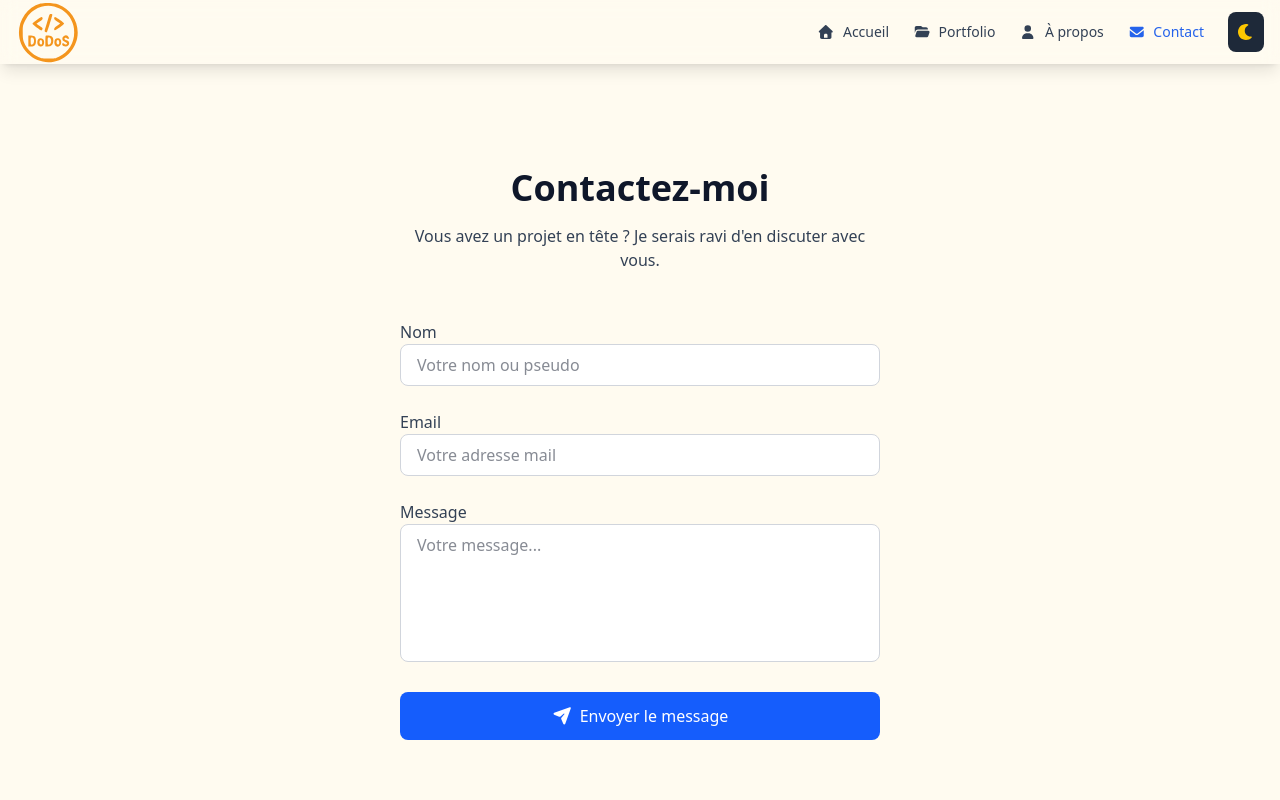
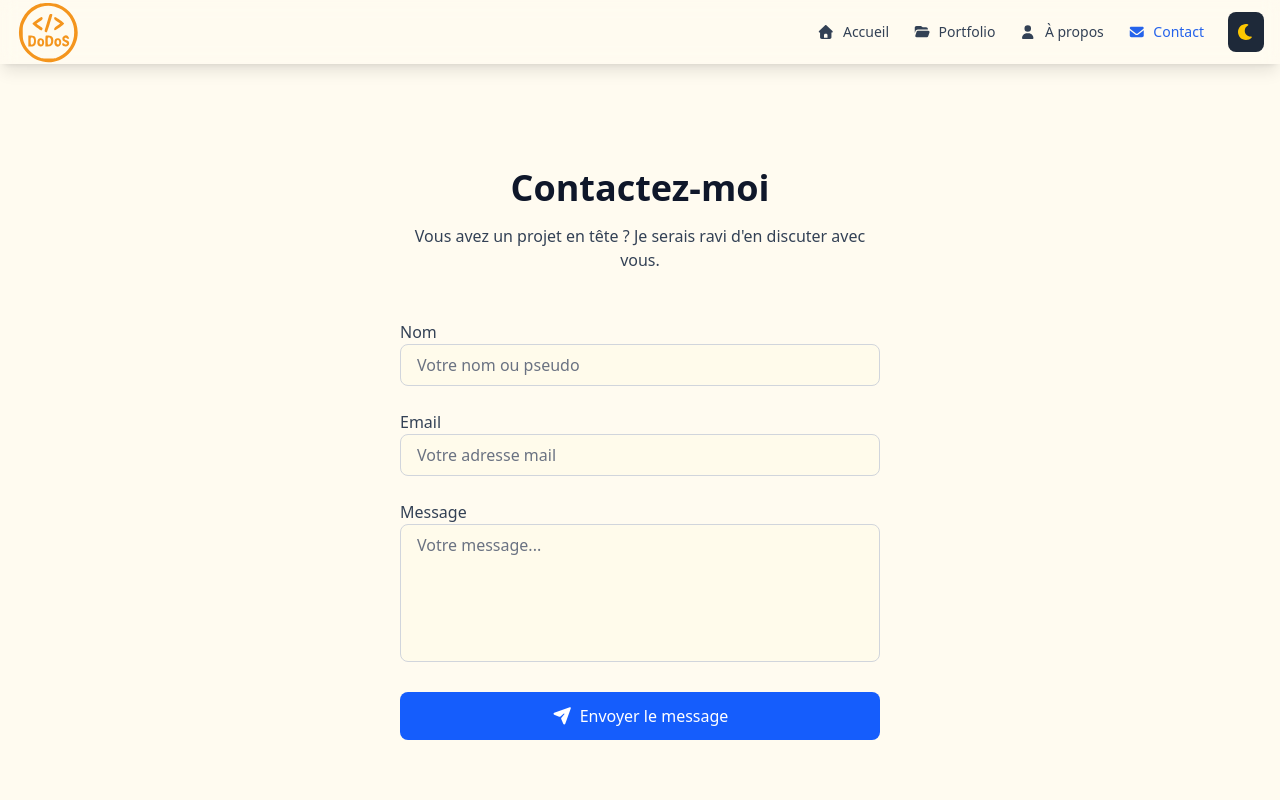
Before and after one commit to DwoDwoS/Portfolio-v.2, a Next.js app in the folder portfolio/: page /contact in a window 1280 px wide. Shown: the top 800 px of the page. Built offline with nearby package versions, Linux system fonts and the light colour scheme.

Commit message:
wip: modifying contact form background in light mode

```diff
--- a/portfolio/components/ContactForm.tsx
+++ b/portfolio/components/ContactForm.tsx
@@ -3,10 +3,12 @@ import { useForm, ValidationError } from '@formspree/react';
 import { useState } from 'react';
 import { FontAwesomeIcon } from '@fortawesome/react-fontawesome';
 import { faPaperPlane, faSpinner, faCheck } from '@fortawesome/free-solid-svg-icons';
+import { useTheme } from '@/contexts/ThemeContext';
 
 export default function ContactForm() {
   const [state, handleSubmit] = useForm("mqaglydl");
   const [isHovered, setIsHovered] = useState(false);
+  const { theme } = useTheme();
 
   return (
     <div className="w-full max-w-2xl">
@@ -23,10 +25,11 @@ export default function ContactForm() {
             type="text"
             name="name"
             required
-            className="w-full px-4 py-2 rounded-lg border border-gray-300 dark:border-gray-600
-                     focus:ring-2 focus:ring-blue-500 focus:border-transparent
-                     bg-white dark:bg-gray-800 dark:text-white dark:placeholder--bg-secondary
-                     transition duration-200 ease-in-out"
+            className={`w-full px-4 py-2 rounded-lg border border-gray-300 focus:ring-2 focus:ring-blue-500 focus:border-transparent transition duration-200 ease-in-out ${
+              theme === 'light'
+                ? 'bg-amber-50 text-gray-900 border-gray-300 placeholder-gray-500'
+                : 'bg-gray-800 text-white border-gray-600 placeholder-gray-400'
+            }`}
             placeholder="Votre nom ou pseudo"
           />
         </div>
@@ -42,10 +45,11 @@ export default function ContactForm() {
             type="email"
             name="email"
             required
-            className="w-full px-4 py-2 rounded-lg border border-gray-300 dark:border-gray-600
-                     focus:ring-2 focus:ring-blue-500 focus:border-transparent
-                     bg-white dark:bg-gray-800 dark:text-white
-                     transition duration-200 ease-in-out"
+            className={`w-full px-4 py-2 rounded-lg border border-gray-300 focus:ring-2 focus:ring-blue-500 focus:border-transparent transition duration-200 ease-in-out ${
+              theme === 'light'
+                ? 'bg-amber-50 text-gray-900 border-gray-300 placeholder-gray-500'
+                : 'bg-gray-800 text-white border-gray-600 placeholder-gray-400'
+            }`}
             placeholder="Votre adresse mail"
           />
           <ValidationError
@@ -68,10 +72,11 @@ export default function ContactForm() {
             name="message"
             required
             rows={5}
-            className="w-full px-4 py-2 rounded-lg border border-gray-300 dark:border-gray-600
-                     focus:ring-2 focus:ring-blue-500 focus:border-transparent
-                     bg-white dark:bg-gray-800 dark:text-white
-                     transition duration-200 ease-in-out resize-none"
+            className={`w-full px-4 py-2 rounded-lg border border-gray-300 focus:ring-2 focus:ring-blue-500 focus:border-transparent transition duration-200 ease-in-out resize-none ${
+              theme === 'light'
+                ? 'bg-amber-50 text-gray-900 border-gray-300 placeholder-gray-500'
+                : 'bg-gray-800 text-white border-gray-600 placeholder-gray-400'
+            }`}
             placeholder="Votre message..."
           />
           <ValidationError
```
